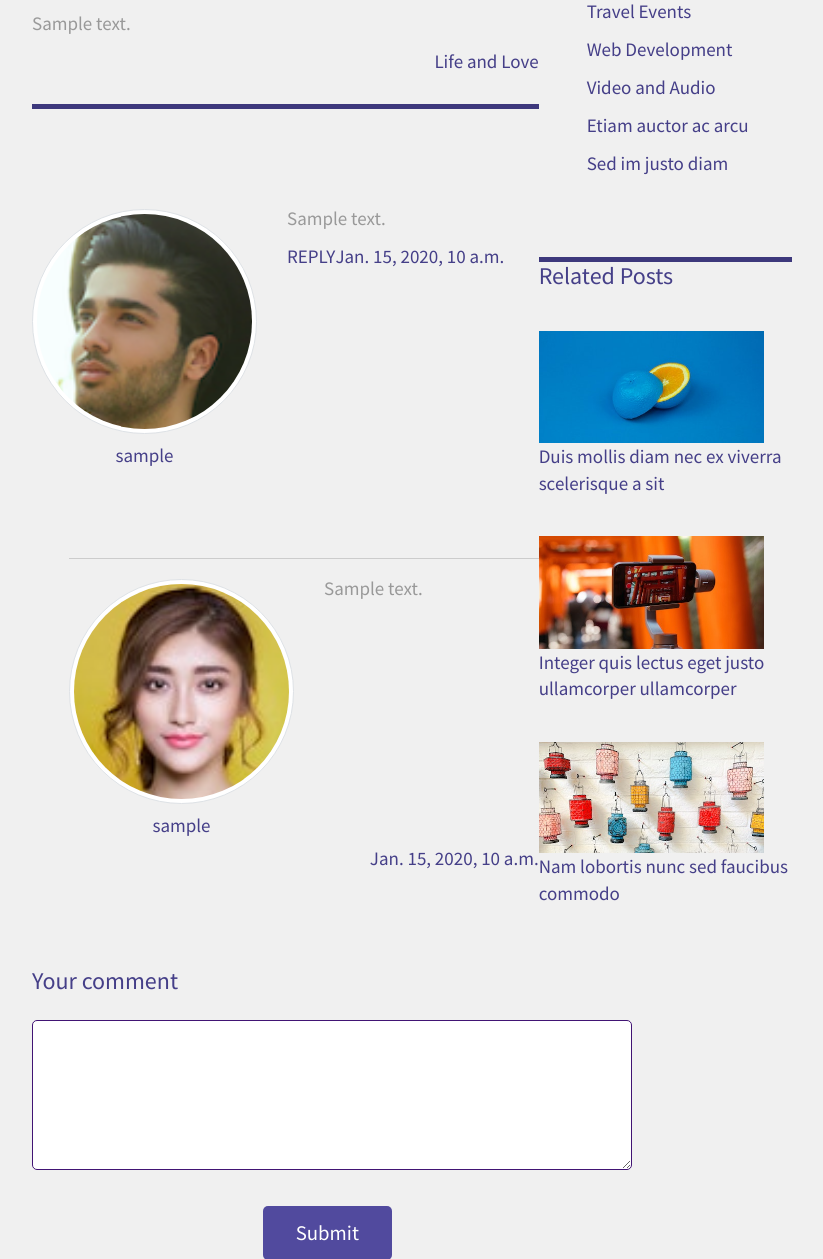
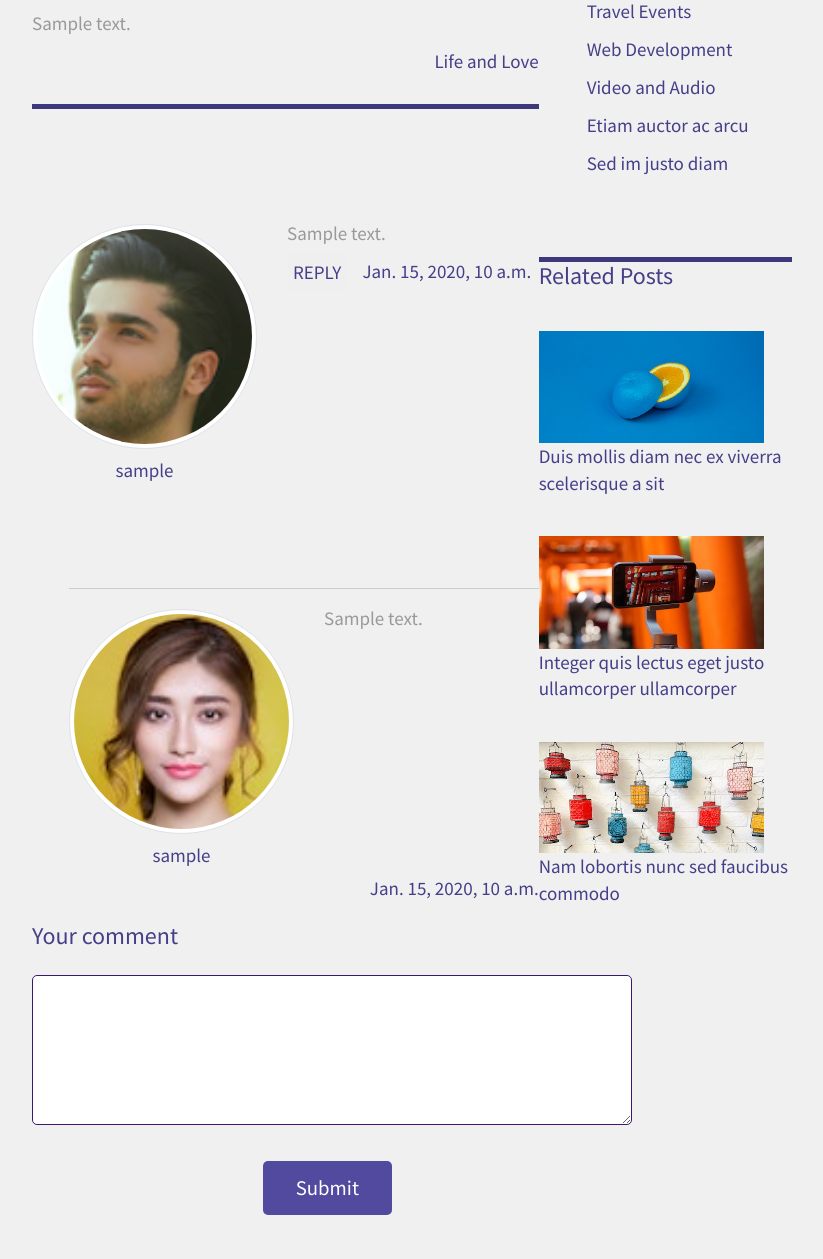
Before and after one commit to surenab/women_mutitterapp, a Django app: page /kling/1/ in a window 1280 px wide. Shown: the part 1000-2259 px from the top of the page, without its empty margins (388-1211 px from the left). Run offline with Django 4.2, Linux system fonts and the light colour scheme; a user stored in the database is signed in; tables that the repository leaves empty hold one stand-in row (values such as "Sample post"); grey boxes marked "Sample" are stand-in pictures; some libraries are stand-ins or nearby versions.

Commit message:
reply form edded

```diff
--- a/MUTITTERAPP/MUTITTERAPP/static/css/templatemo-xtra-blog.css
+++ b/MUTITTERAPP/MUTITTERAPP/static/css/templatemo-xtra-blog.css
@@ -298,12 +298,28 @@ ul {
     font-size: 1.3rem;
     transition: all 0.3s ease;
 }
+.tm-btn {
+    display: inline-block;
+    border-radius: 5px;
+    font-size: 1.3rem;
+    transition: all 0.3s ease;
+}
 
 .tm-btn-primary {
     background-color: #514a9e;
     color: white;
     padding: 8px 43px;
     border: none;
+}
+.tm-btn-primary-reply {
+    color: #514a9e;
+    padding: 8px 43px;
+    border: none;
+    font-size: 20px;
+}
+.tm-btn-secondary-reply{
+    border: none;
+    font-size: 20px;
 }
 .tm-btn-primary:hover {
     background-color: #0f0c29;
@@ -370,6 +386,9 @@ ul {
 
 /* Single Post page */
 hr.tm-hr-primary { border-top: 5px solid #3d387c; }
+.reply-input{
+    margin-top: 1px;
+}
 
 video {
     width: 100%;
@@ -385,7 +404,25 @@ video {
     margin-top: 10px;
     margin-right: 30px;
 }
-
+.tm-post-title-reply {
+    font-size: 1rem;
+}
+.reply-form-container{
+    margin-left: 100px;
+}
+.reply-link{
+    margin-right: 15px;
+    border: none;
+    cursor: pointer;
+    border-radius: 4px;
+}
+.form-control-reply{
+    height: 65px;
+    width: 500px;
+    border-color: rgb(65, 20, 116);
+    border-radius: 5px;
+    margin-bottom: -40px;
+}
 .tm-comment-reply { padding-left: 37px; }
 
 .form-control {
@@ -412,6 +449,7 @@ figcaption { line-height: 1.4; }
     margin-right: auto;
     margin-top: 140px;
 }
+.tm-mb-45-reply { margin-bottom: 15px; }
 
 .tm-pt-20 { padding-top: 20px; }
 .tm-pt-30 { padding-top: 30px; }
@@ -421,7 +459,7 @@ figcaption { line-height: 1.4; }
 .tm-mb-40-img{
             width:954px;
             height: 535px; }
-.tm-mb-45 { margin-bottom: 90px; }
+.tm-mb-45 { margin-bottom: 105px; }
 .tm-mb-55 { margin-bottom: 55px; }
 .tm-mb-60 { margin-bottom: 60px; }
 .tm-mb-65 { margin-bottom: 20px; }
--- a/MUTITTERAPP/MUTITTERAPP/static/js/script.js
+++ b/MUTITTERAPP/MUTITTERAPP/static/js/script.js
@@ -77,3 +77,32 @@ document.addEventListener('DOMContentLoaded', function() {
         event.preventDefault();
     });
 });
+function toggleReplyForm(commentId) {
+    var replyForm = document.getElementById('reply-form-' + commentId);
+    if (replyForm.style.display === 'none' || !replyForm.style.display) {
+        replyForm.style.display = 'block';
+    } else {
+        replyForm.style.display = 'none';
+    }
+    }
+
+    function cancelReplyForm(commentId) {
+    var replyForm = document.getElementById('reply-form-' + commentId);
+    replyForm.style.display = 'none';
+    }
+    document.addEventListener('DOMContentLoaded', function() {
+    const replyLinks = document.querySelectorAll('.reply-link');
+
+    replyLinks.forEach(link => {
+        link.addEventListener('click', function() {
+            const commentId = this.getAttribute('data-comment-id');
+            const replyForm = document.getElementById('reply-form-' + commentId);
+
+            if (replyForm.style.display === 'none' || !replyForm.style.display) {
+                replyForm.style.display = 'block';
+            } else {
+                replyForm.style.display = 'none';
+            }
+        });
+    });
+});
--- a/MUTITTERAPP/core/forms.py
+++ b/MUTITTERAPP/core/forms.py
@@ -82,10 +82,12 @@ class KlingCommentForm(forms.ModelForm):
         fields = ["text"]
 
 class CommentReplyForm(forms.ModelForm):
-    comment_id = forms.IntegerField(widget=forms.HiddenInput())
     class Meta:
         model = CommentReply
         fields = ['text']
+        widgets = {
+            'text': forms.Textarea(attrs={'required': 'required'})
+        }
 
 class UserProfileForm(forms.ModelForm):
     class Meta:
--- a/MUTITTERAPP/core/views.py
+++ b/MUTITTERAPP/core/views.py
@@ -147,7 +147,6 @@ class CommentReplyView(View):
     def post(self, request, comment_id):
         comment = get_object_or_404(KlingComment, pk=comment_id)
         form = CommentReplyForm(request.POST)
-
         if form.is_valid():
             reply = form.save(commit=False)
             reply.author = self.request.user
@@ -155,11 +154,7 @@ class CommentReplyView(View):
             reply.save()
             return redirect('post', pk=comment.kling.pk)
         else:
-
-            # Print form errors for debugging
-            print(form.errors)
-            # Handle form validation errors here
-            return HttpResponse("Form validation failed", status=400)  # Return an error response
+            return HttpResponse("Form validation failed", status=400)
 
 
 def kling_list(request):
--- a/MUTITTERAPP/templates/base_core.html
+++ b/MUTITTERAPP/templates/base_core.html
@@ -11,6 +11,7 @@
     <link href="{% static 'css/templatemo-xtra-blog.css' %}" rel="stylesheet">
     <script src="{% static 'js/jquery.min.js' %}"></script>
     <script src="{% static 'js/templatemo-script.js' %}"></script>
+    <script src="{% static 'js/script.js' %}"></script>
 </head>
 <body>
     <div class="messages">
--- a/MUTITTERAPP/templates/post.html
+++ b/MUTITTERAPP/templates/post.html
@@ -31,26 +31,30 @@
                                                 {{comment.text}}
                                             </p>
                                             <div class="d-flex justify-content-between">
-                                            <a href="#" class="tm-color-primary" onclick="toggleReplyForm('{{ comment.id }}')">REPLY</a>
+                                                {% if request.user.is_authenticated %}
+                                                <button class="tm-color-primary reply-link" data-comment-id='{{ comment.id }}'">REPLY</button>
+                                                {% endif %}
                                                 <span class="tm-color-primary">{{comment.created_at}}</span>
                                             </div>
                                         </div>
                                     </div>
-                                <div id="reply-form-{{ comment.id }}" style="display: none;">
-                                    <form action="{% url 'kling-comment-reply' comment.id %}" method="POST" class="mb-3 tm-comment-form">
+                                    <div class = "reply-form-container" id="reply-form-{{ comment.id }}" style="display: none;">
+                                        {% if request.user.is_authenticated %}
+                                        <form action="{% url 'kling-comment-reply' comment.id %}" method="POST" class="reply-form">
                                             {% csrf_token %}
-                                        <h2 class="tm-color-primary tm-post-title mb-4">Your reply</h2>
+                                            <input type="hidden" name="comment_id" value="{{ comment.id }}">
                                             <div class="mb-4">
-                                            <textarea class="form-control-comment" name="text" rows="6"></textarea>
+                                                <textarea class="form-control-reply" name="text" rows="6" required></textarea>
                                             </div>
                                             <div class="text-right">
-                                            <button type="submit" class="tm-btn tm-btn-primary tm-btn-small">Reply</button>
-                                            <button type="button" class="tm-btn tm-btn-secondary tm-btn-small" onclick="cancelReplyForm('{{ comment.id }}')">Cancel</button>
+                                                <button type="submit" class="tm-btn-primary-reply">Reply</button>
+                                                <button type="button" class="tm-btn tm-btn-secondary-reply" onclick="cancelReplyForm('{{ comment.id }}')">Cancel</button>
                                             </div>
                                         </form>
+                                        {% endif %}
                                     </div>
                                     {% for reply in comment.replies.all %}
-                                <div class="tm-comment-reply tm-mb-45">
+                                    <div class="tm-comment-reply tm-mb-45-reply">
                                         <hr>
                                         <div class="tm-comment">
                                             <figure class="tm-comment-figure">
@@ -73,6 +77,7 @@
                                                     class="far fa-trash-alt"></i></a>
                                         </td>
                                     {% endif %}
+                                    {% if request.user.is_authenticated %}
                                     <form action="{% url 'kling-comment' pk=kling.pk %}" method="POST" class="mb-5 tm-comment-form">
                                         {% csrf_token %}
                                         <input type="hidden" name="Kling_id" value="{{ kling.pk }}">
@@ -84,6 +89,7 @@
                                             <button type="submit" class="tm-btn tm-btn-primary tm-btn-small">Submit</button>
                                         </div>
                                     </form>
+                                    {% endif %}
                                 </div>
                             </div>
                         </div>
@@ -113,7 +119,7 @@
                                         <figcaption class="tm-color-primary">Integer quis lectus eget justo ullamcorper ullamcorper</figcaption>
                                     </figure>
                                 </a>
-                            <a href="#" class="d-block tm-mb-40">
+                                <a href="#"  class="d-block tm-mb-40">
                                     <figure>
                                         <img src="img/img-06.jpg" alt="Image" class="mb-3 img-fluid">
                                         <figcaption class="tm-color-primary">Nam lobortis nunc sed faucibus commodo</figcaption>
```
Lines whose indentation alone changed are shown as unchanged.
